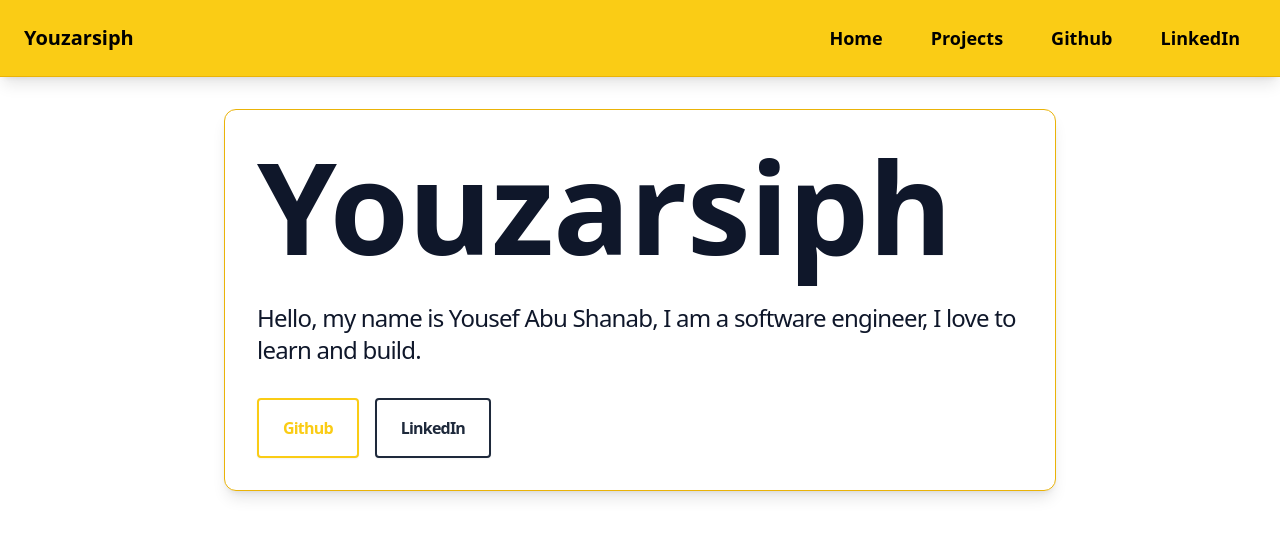
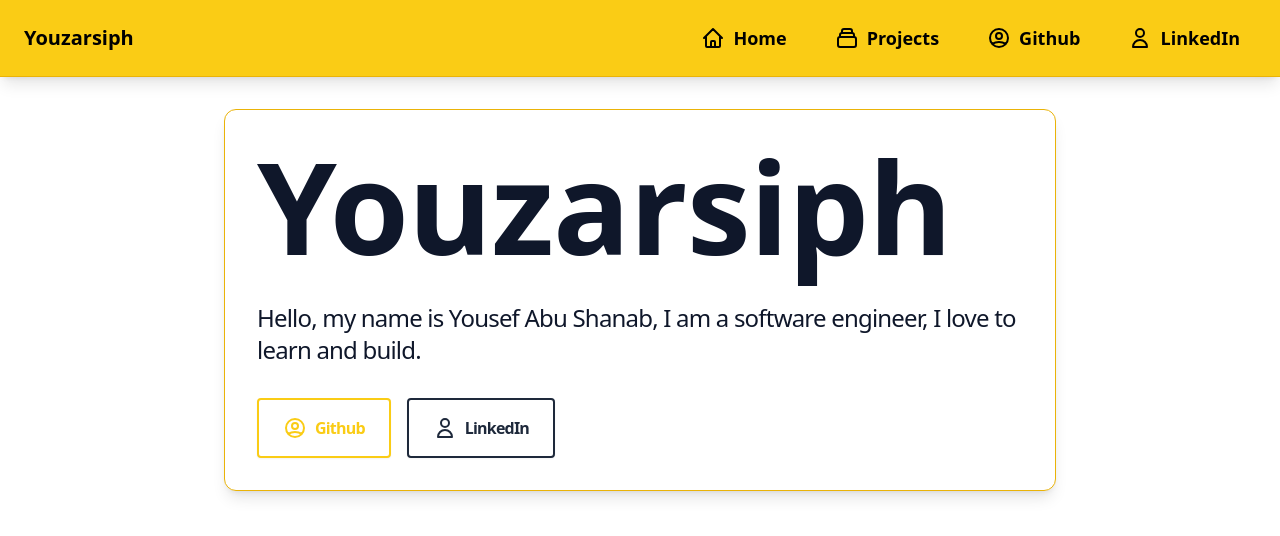
Before and after one commit to youzarsiph/youzarsiph.github.io, a Next.js app: page / in a window 1280 px wide. Shown: the top 536 px of the page. Built offline with nearby package versions, Linux system fonts and the light colour scheme.

Commit message:
Introduce icons, Fix typo in projects url

```diff
--- a/components/index.tsx
+++ b/components/index.tsx
@@ -2,7 +2,11 @@ import { ReactNode } from "react";
 
 interface Properties {
   id?: string;
-  children?: ReactNode;
+  children?: ReactNode | ReactNode[];
+}
+
+export interface State {
+  collapsed?: boolean;
 }
 
 export default Properties;
--- a/components/navbar.tsx
+++ b/components/navbar.tsx
@@ -1,9 +1,27 @@
-import Properties from ".";
+import Properties, { State } from ".";
 import Link from "next/link";
 import urlPatters from "../urls";
 import { Component, ReactNode } from "react";
 
-class Navbar extends Component<Properties> {
+class Navbar extends Component<Properties, State> {
+  constructor(props: Object) {
+    super(props);
+
+    // State
+    this.state = {
+      collapsed: true,
+    };
+
+    // Binding
+    this.onClick = this.onClick.bind(this);
+  }
+
+  onClick() {
+    this.setState({
+      collapsed: !this.state.collapsed,
+    });
+  }
+
   render(): ReactNode {
     return (
       <header className="mb-8">
@@ -14,10 +32,45 @@ class Navbar extends Component<Properties> {
             </span>
             <button
               type="button"
-              className="rounded border border-transparent px-4 py-2 hover:bg-white focus:border-yellow-500 focus:bg-white focus:ring focus:ring-white active:scale-95 lg:hidden"
+              onClick={this.onClick}
+              className="rounded border border-transparent hover:bg-white focus:border-yellow-500 focus:bg-white focus:ring focus:ring-white active:scale-95 lg:hidden"
             >
-              <label htmlFor={this.props.id} className="cursor-pointer">
+              <label
+                htmlFor={this.props.id}
+                className="flex cursor-pointer items-center gap-2 px-4 py-2"
+              >
                 Menu
+                {this.state.collapsed ? (
+                  <svg
+                    className="h-6 w-6"
+                    fill="none"
+                    stroke="currentColor"
+                    viewBox="0 0 24 24"
+                    xmlns="http://www.w3.org/2000/svg"
+                  >
+                    <path
+                      strokeLinecap="round"
+                      strokeLinejoin="round"
+                      strokeWidth="2"
+                      d="M4 8h16M4 16h16"
+                    ></path>
+                  </svg>
+                ) : (
+                  <svg
+                    className="h-6 w-6"
+                    fill="none"
+                    stroke="currentColor"
+                    viewBox="0 0 24 24"
+                    xmlns="http://www.w3.org/2000/svg"
+                  >
+                    <path
+                      strokeLinecap="round"
+                      strokeLinejoin="round"
+                      strokeWidth="2"
+                      d="M6 18L18 6M6 6l12 12"
+                    ></path>
+                  </svg>
+                )}
               </label>
             </button>
           </div>
@@ -28,16 +81,72 @@ class Navbar extends Component<Properties> {
               id={this.props.id}
             />
             <ul className="mt-4 hidden flex-col items-start gap-4 rounded-xl border border-yellow-500 bg-white py-4 peer-checked:flex lg:mt-0 lg:flex lg:flex-row lg:items-center lg:border-none lg:bg-inherit lg:py-0">
-              <li className="px-4 py-2 text-lg font-semibold">
+              <li className="flex items-center gap-2 px-4 py-2 text-lg font-semibold">
+                <svg
+                  className="h-6 w-6"
+                  fill="none"
+                  stroke="currentColor"
+                  viewBox="0 0 24 24"
+                  xmlns="http://www.w3.org/2000/svg"
+                >
+                  <path
+                    strokeLinecap="round"
+                    strokeLinejoin="round"
+                    strokeWidth="2"
+                    d="M3 12l2-2m0 0l7-7 7 7M5 10v10a1 1 0 001 1h3m10-11l2 2m-2-2v10a1 1 0 01-1 1h-3m-6 0a1 1 0 001-1v-4a1 1 0 011-1h2a1 1 0 011 1v4a1 1 0 001 1m-6 0h6"
+                  ></path>
+                </svg>
                 <Link href={"/"}>Home</Link>
               </li>
-              <li className="px-4 py-2 text-lg font-semibold">
+              <li className="flex items-center gap-2 px-4 py-2 text-lg font-semibold">
+                <svg
+                  className="h-6 w-6"
+                  fill="none"
+                  stroke="currentColor"
+                  viewBox="0 0 24 24"
+                  xmlns="http://www.w3.org/2000/svg"
+                >
+                  <path
+                    strokeLinecap="round"
+                    strokeLinejoin="round"
+                    strokeWidth="2"
+                    d="M19 11H5m14 0a2 2 0 012 2v6a2 2 0 01-2 2H5a2 2 0 01-2-2v-6a2 2 0 012-2m14 0V9a2 2 0 00-2-2M5 11V9a2 2 0 012-2m0 0V5a2 2 0 012-2h6a2 2 0 012 2v2M7 7h10"
+                  ></path>
+                </svg>
                 <Link href={urlPatters["projects"]}>Projects</Link>
               </li>
-              <li className="px-4 py-2 text-lg font-semibold">
+              <li className="flex items-center gap-2 px-4 py-2 text-lg font-semibold">
+                <svg
+                  className="h-6 w-6"
+                  fill="none"
+                  stroke="currentColor"
+                  viewBox="0 0 24 24"
+                  xmlns="http://www.w3.org/2000/svg"
+                >
+                  <path
+                    strokeLinecap="round"
+                    strokeLinejoin="round"
+                    strokeWidth="2"
+                    d="M5.121 17.804A13.937 13.937 0 0112 16c2.5 0 4.847.655 6.879 1.804M15 10a3 3 0 11-6 0 3 3 0 016 0zm6 2a9 9 0 11-18 0 9 9 0 0118 0z"
+                  ></path>
+                </svg>
                 <a href={urlPatters["github"]}>Github</a>
               </li>
-              <li className="px-4 py-2 text-lg font-semibold">
+              <li className="flex items-center gap-2 px-4 py-2 text-lg font-semibold">
+                <svg
+                  className="h-6 w-6"
+                  fill="none"
+                  stroke="currentColor"
+                  viewBox="0 0 24 24"
+                  xmlns="http://www.w3.org/2000/svg"
+                >
+                  <path
+                    strokeLinecap="round"
+                    strokeLinejoin="round"
+                    strokeWidth="2"
+                    d="M16 7a4 4 0 11-8 0 4 4 0 018 0zM12 14a7 7 0 00-7 7h14a7 7 0 00-7-7z"
+                  ></path>
+                </svg>
                 <a href={urlPatters["linkedin"]}>LinkedIn</a>
               </li>
             </ul>
--- a/pages/index.tsx
+++ b/pages/index.tsx
@@ -26,16 +26,44 @@ const Home: NextPage = () => {
             <div className="grid flex-col items-center gap-4 lg:flex lg:flex-row">
               <a
                 role={"button"}
-                className="btn btn-primary"
+                className="btn btn-primary flex items-center gap-2"
                 href={urlPatters["github"]}
               >
+                <svg
+                  className="h-6 w-6"
+                  fill="none"
+                  stroke="currentColor"
+                  viewBox="0 0 24 24"
+                  xmlns="http://www.w3.org/2000/svg"
+                >
+                  <path
+                    strokeLinecap="round"
+                    strokeLinejoin="round"
+                    strokeWidth="2"
+                    d="M5.121 17.804A13.937 13.937 0 0112 16c2.5 0 4.847.655 6.879 1.804M15 10a3 3 0 11-6 0 3 3 0 016 0zm6 2a9 9 0 11-18 0 9 9 0 0118 0z"
+                  ></path>
+                </svg>
                 Github
               </a>
               <a
                 role={"button"}
-                className="btn btn-secondary"
+                className="btn btn-secondary flex items-center gap-2"
                 href={urlPatters["linkedin"]}
               >
+                <svg
+                  className="h-6 w-6"
+                  fill="none"
+                  stroke="currentColor"
+                  viewBox="0 0 24 24"
+                  xmlns="http://www.w3.org/2000/svg"
+                >
+                  <path
+                    strokeLinecap="round"
+                    strokeLinejoin="round"
+                    strokeWidth="2"
+                    d="M16 7a4 4 0 11-8 0 4 4 0 018 0zM12 14a7 7 0 00-7 7h14a7 7 0 00-7-7z"
+                  ></path>
+                </svg>
                 LinkedIn
               </a>
             </div>
--- a/pages/projects.tsx
+++ b/pages/projects.tsx
@@ -7,7 +7,7 @@ const Projects: NextPage = () => {
   let projects = [
     {
       name: "Evolution UI",
-      demo: "https://youzarsiph.github.io/next-vvolution/",
+      demo: "https://youzarsiph.github.io/next-evolution/",
       github: "https://github.com/youzarsiph/next-evolution/",
       description: "React Component Library for building elegant UIs",
     },
@@ -61,7 +61,7 @@ const Projects: NextPage = () => {
               Here is some of my projects.
             </p>
           </div>
-          <div className="grid grid-cols-1 gap-4 lg:grid-cols-2">
+          <div className="grid grid-cols-1 gap-4 lg:grid-cols-2 mb-8">
             {projects.map((project) => {
               return (
                 <div
```
